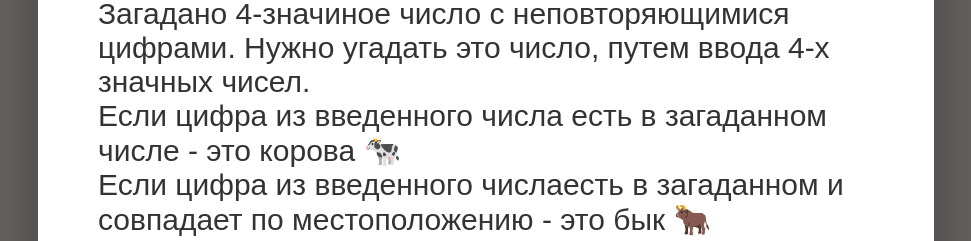
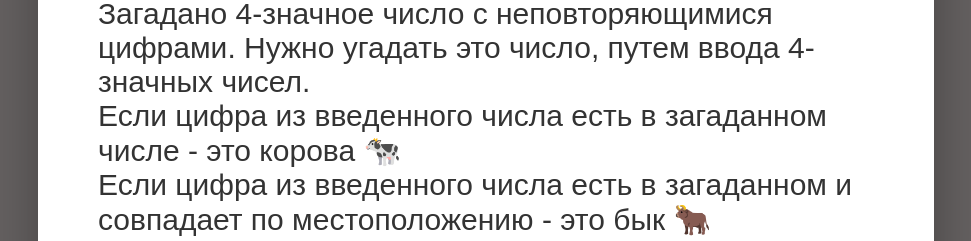
Before and after one commit to loqa-s/CowsAndBulls, a plain HTML site: page index.html in a window 1280 px wide. Both pictures are taken after a click on the button "Правила". Shown: the part 309-550 px from the top of the page, without its empty margins (154-1125 px from the left). Drawn offline with Linux system fonts and the light colour scheme.

Commit message:
a few more refactoring changes

```diff
--- a/index.html
+++ b/index.html
@@ -26,14 +26,14 @@
       <button class="close-modal">&times;</button>
       <h2>ПРАВИЛА</h2>
       <p>
-        Загадано 4-значиное число с неповторяющимися цифрами. Нужно угадать это
-        число, путем ввода 4-х значных чисел.
+        Загадано 4-значное число с неповторяющимися цифрами. Нужно угадать это
+        число, путем ввода 4-значных чисел.
       </p>
       <p>
         Если цифра из введенного числа есть в загаданном числе - это корова 🐄
       </p>
       <p>
-        Если цифра из введенного числаесть в загаданном и совпадает по
+        Если цифра из введенного числа есть в загаданном и совпадает по
         местоположению - это бык 🐂
       </p>
     </div>
--- a/script.js
+++ b/script.js
@@ -9,6 +9,10 @@ const btnGuess = document.querySelector(`.btn--guess`);
 const btnCloseModal = document.querySelector(`.close-modal`);
 const btnOpenModal = document.querySelector(`.btn--rules`);
 const btnNew = document.querySelector(`.btn--newGame`);
+
+const message = function (text) {
+  document.querySelector(`.h--guess`).textContent = text;
+};
 
 const openModal = function () {
   modal.classList.remove(`hidden`);
@@ -44,10 +48,6 @@ const newGame = function () {
     generateArray(secretNumber);
   }
   console.log(secretNumber);
-};
-
-const message = function (text) {
-  document.querySelector(`.h--guess`).textContent = text;
 };
 
 const addNew = function (text) {
@@ -112,6 +112,8 @@ btnGuess.addEventListener(`click`, function () {
     return message(`ПОБЕДА`);
   }
 
+  message(`...`);
+
   let cow = 0;
   let bull = 0;
 
@@ -126,6 +128,7 @@ btnGuess.addEventListener(`click`, function () {
       }
     }
   }
+
   addNew(`${inputRawValue}  —  ${bull} 🐂 ${cow} 🐄`);
   console.log(`${bull} 🐂 ${cow} 🐄`);
 });
```
